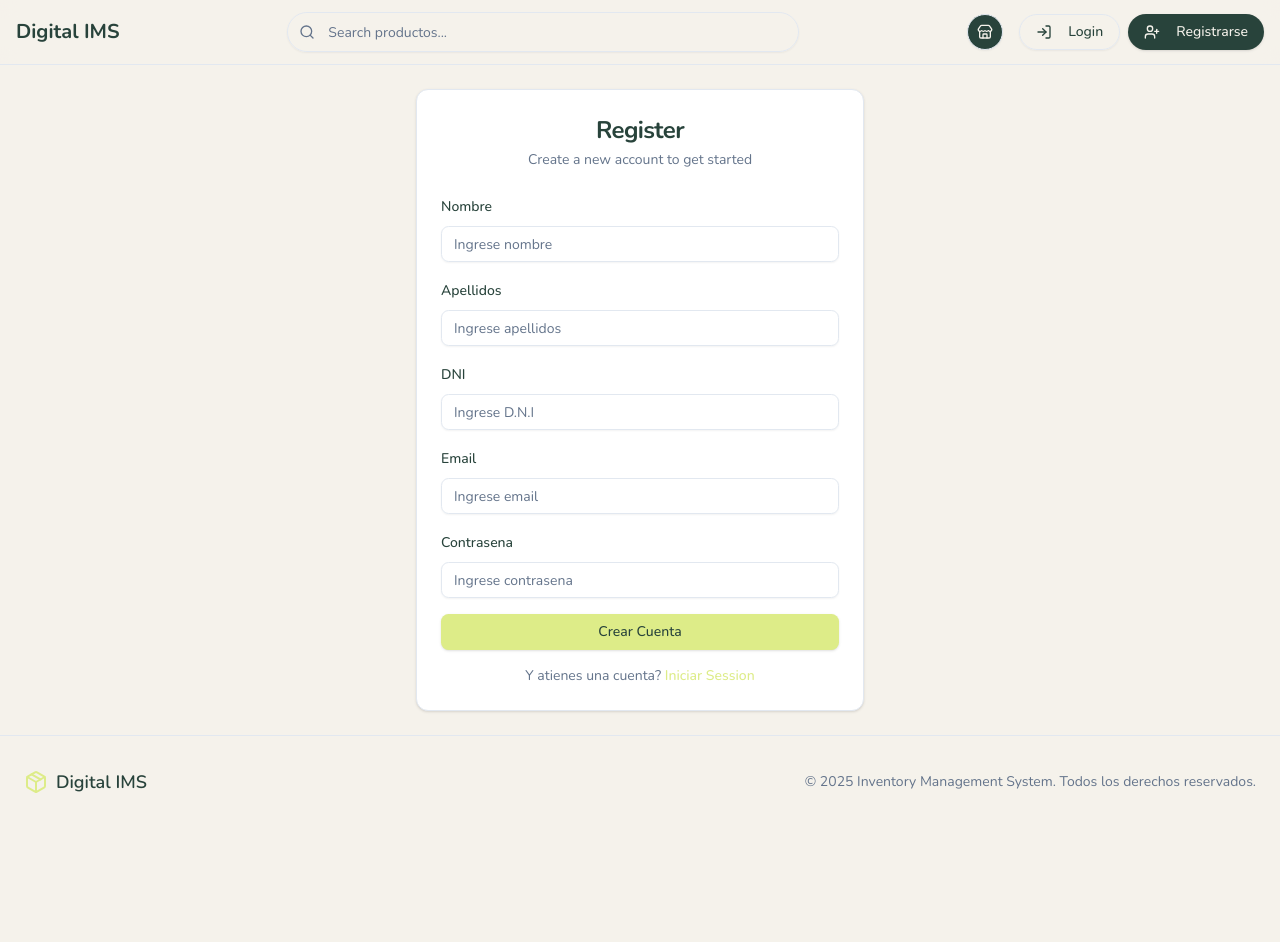
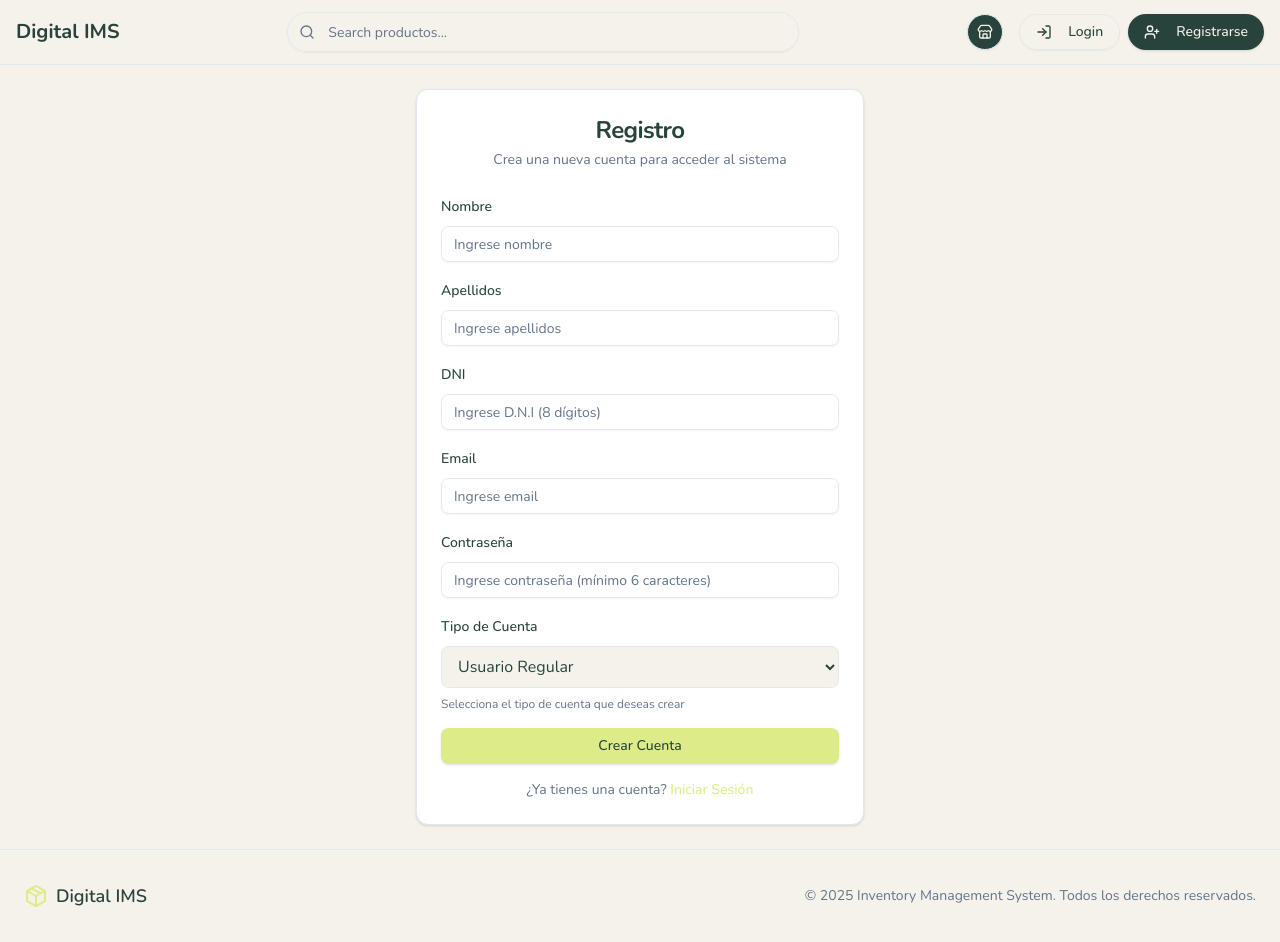
Before and after one commit to almircoo/digitalims, a React (Vite) app: page /register in a window 1280 px wide. Before the commit the page ends 828 px from the top, so only its background shows below. Built offline with nearby package versions, Linux system fonts and the light colour scheme.

Commit message:
update register page

```diff
--- a/src/pages/Register.jsx
+++ b/src/pages/Register.jsx
@@ -45,7 +45,6 @@ export const Register = () => {
       toast.success(
         "Registro exitoso. Revisa tu email para verificar tu cuenta.",
       );
-      console.log("regsiter data: ", result);
       navigate("/login");
     } else {
       toast.error(result.error);
@@ -60,10 +59,10 @@ export const Register = () => {
         <Card className="w-full max-w-md">
           <CardHeader className="space-y-1">
             <CardTitle className="text-2xl font-bold text-center">
-              Register
+              Registro
             </CardTitle>
             <CardDescription className="text-center">
-              Create a new account to get started
+              Crea una nueva cuenta para acceder al sistema
             </CardDescription>
           </CardHeader>
           <CardContent>
@@ -98,9 +97,10 @@ export const Register = () => {
                   id="dni"
                   type="text"
                   name="dni"
-                  placeholder="Ingrese D.N.I"
+                  placeholder="Ingrese D.N.I (8 dígitos)"
                   value={formData.dni}
                   onChange={handleChange}
+                  maxLength="8"
                   required
                 />
               </div>
@@ -118,23 +118,41 @@ export const Register = () => {
               </div>
 
               <div className="space-y-2">
-                <Label htmlFor="password">Contrasena</Label>
+                <Label htmlFor="password">Contraseña</Label>
                 <Input
                   id="password"
                   type="password"
                   name="password"
-                  placeholder="Ingrese contrasena"
+                  placeholder="Ingrese contraseña (mínimo 6 caracteres)"
                   value={formData.password}
                   onChange={handleChange}
+                  minLength="6"
                   required
                 />
+              </div>
+
+              <div className="space-y-2">
+                <Label htmlFor="role">Tipo de Cuenta</Label>
+                <select
+                  id="role"
+                  name="role"
+                  value={formData.role}
+                  onChange={handleChange}
+                  className="w-full px-3 py-2 border border-input rounded-md bg-background text-foreground"
+                >
+                  <option value="USER">Usuario Regular</option>
+                  <option value="ADMIN">Administrador</option>
+                </select>
+                <p className="text-xs text-muted-foreground">
+                  Selecciona el tipo de cuenta que deseas crear
+                </p>
               </div>
 
               <Button type="submit" className="w-full" disabled={isLoading}>
                 {isLoading ? (
                   <>
-                    <LoaderIcon className="mr-2 h-4 w-4" />
-                    Creando ...
+                    <LoaderIcon className="mr-2 h-4 w-4 animate-spin" />
+                    Creando...
                   </>
                 ) : (
                   "Crear Cuenta"
@@ -142,13 +160,13 @@ export const Register = () => {
               </Button>
 
               <p className="text-center text-sm text-muted-foreground">
-                Y atienes una cuenta?{" "}
+                ¿Ya tienes una cuenta?{" "}
                 <button
                   type="button"
                   onClick={() => navigate("/login")}
                   className="text-primary hover:underline font-medium"
                 >
-                  Iniciar Session
+                  Iniciar Sesión
                 </button>
               </p>
             </form>
```
